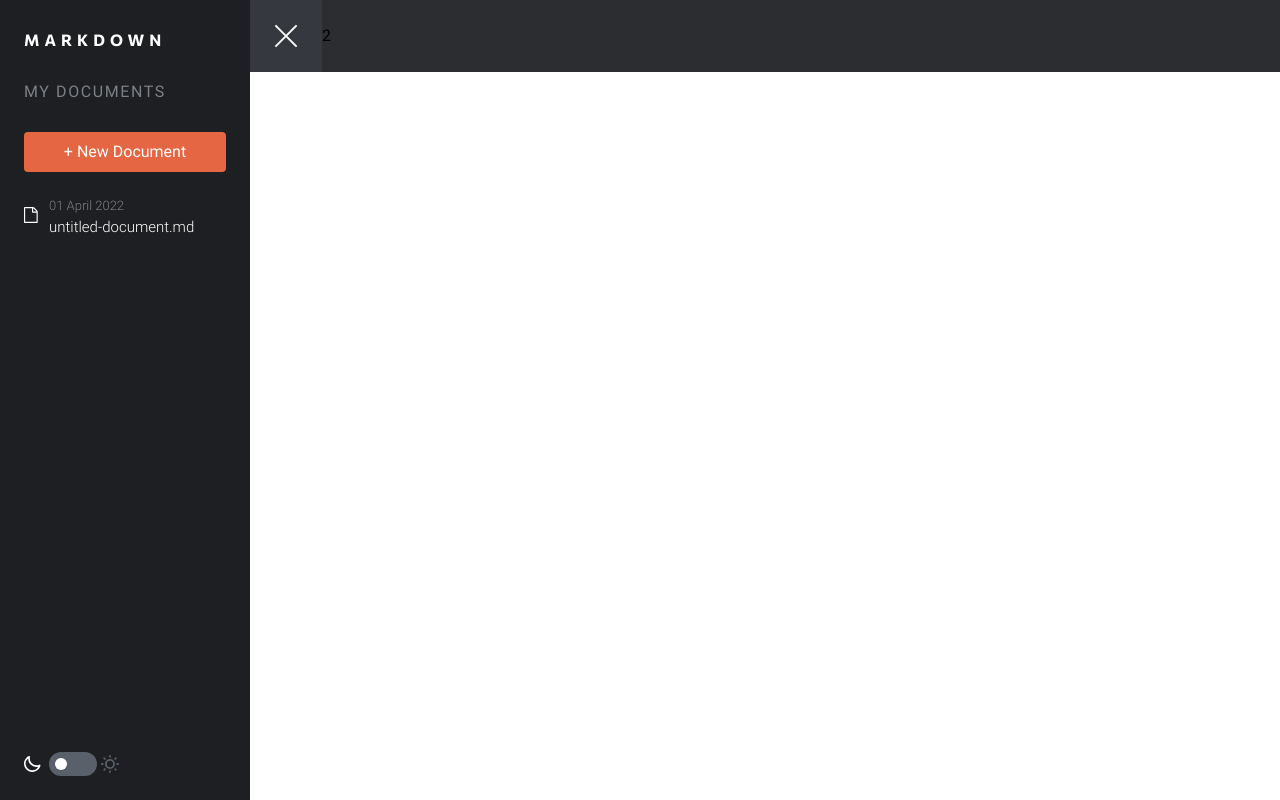
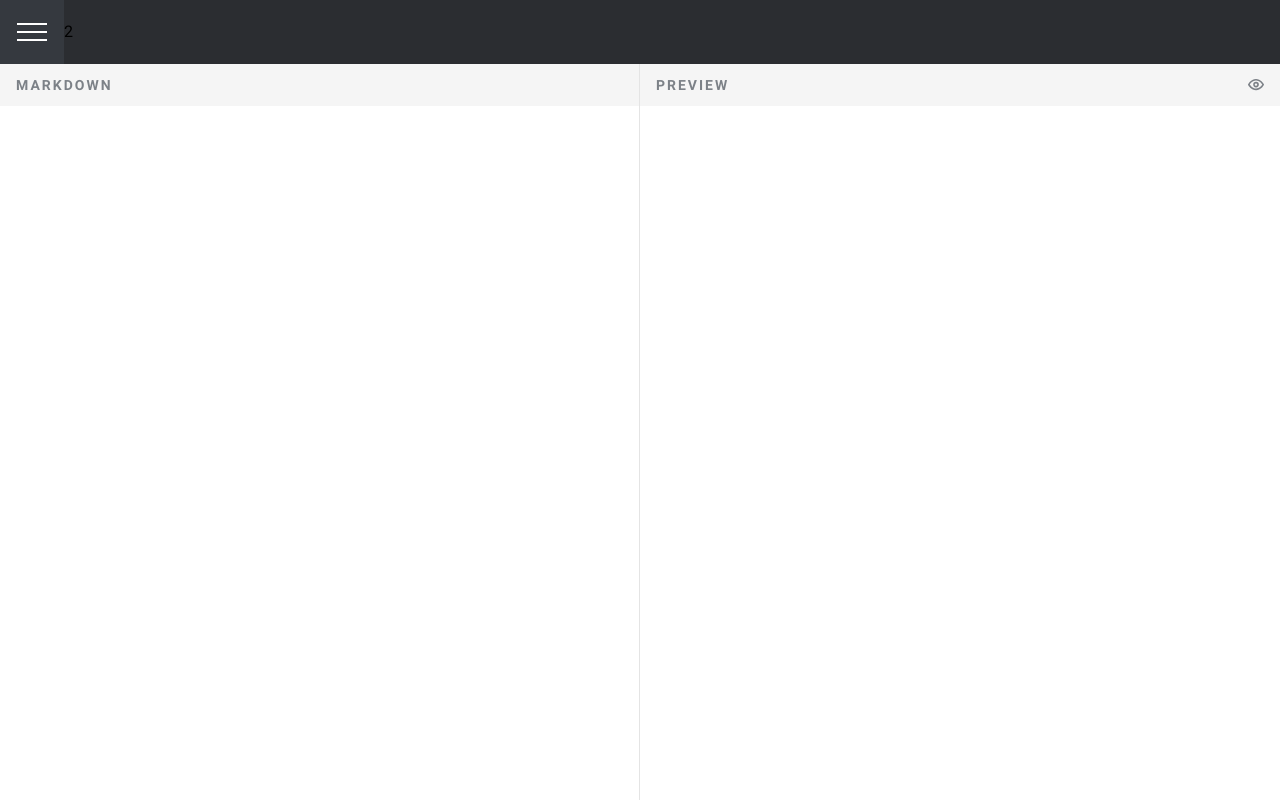
Before and after one commit to cazanca/in-browser-markdown, a Vue app: page / in a window 1280 px wide. Built offline with nearby package versions, Linux system fonts and the light colour scheme.

Commit message:
Create markdown preview

```diff
--- a/package.json
+++ b/package.json
@@ -12,6 +12,7 @@
   },
   "dependencies": {
     "@vueuse/core": "^11.1.0",
+    "marked": "^14.1.3",
     "pinia": "^2.2.4",
     "vue": "^3.5.12",
     "vue-router": "^4.4.5"
--- a/src/App.vue
+++ b/src/App.vue
@@ -3,12 +3,15 @@
     class="max-h-screen h-screen overflow-hidden flex flex-shrink-0 transition-colors duration-300"
   >
     <Sidebar :is-navigation-open="isNavigationOpen" />
+
     <section class="flex-shrink-0 w-screen h-full">
       <Navbar
         :is-navigation-open="isNavigationOpen"
         @open-navigation="openNavigation"
         @close-navigation="closeNavigation"
       />
+
+      <MarkdownPreview />
     </section>
   </main>
 </template>
@@ -19,10 +22,12 @@
 
 import Sidebar from './components/Sidebar.vue'
 import Navbar from './components/Navbar.vue'
+import MarkdownPreview from './components/MarkdownPreview.vue';
 
 const isDark = useDark()
 
-const isNavigationOpen = ref(true)
+const isNavigationOpen = ref(false)
+
 
 const openNavigation = () => {
   isNavigationOpen.value = true
@@ -30,5 +35,6 @@
 const closeNavigation = () => {
   isNavigationOpen.value = false
 }
+
 provide('isDark', isDark)
 </script>
--- /dev/null
+++ b/src/components/MarkdownHeader.vue
@@ -0,0 +1,14 @@
+<template>
+  <div class="flex items-center justify-between h-[42px] px-4 bg-custom-200 dark:bg-custom-900 text-custom-500 dark:text-custom-400 text-sm tracking-[2px] uppercase font-semibold">
+    <h2>{{ title }}</h2>
+    <slot />
+  </div>
+</template>
+
+<script setup>
+defineProps({
+  title: {
+    required: true
+  }
+})
+</script>
--- /dev/null
+++ b/src/components/MarkdownPreview.vue
@@ -0,0 +1,59 @@
+<template>
+  <section class="h-full bg-custom-100 dark:bg-custom-1000" :class="[isPreviewMdOpen ? 'bg-red-900 grid' :'md:grid md:grid-cols-2 justify-center']">
+
+    <article :class="[isPreviewMdOpen ? 'md:hidden' : 'md:block border-r border-custom-300 dark:border-custom-800', {'hidden': isPreviewOpen}]">
+
+      <MarkdownHeader title="markdown">
+
+        <button type="button" @click.prevent="isPreviewOpen = true" class="md:hidden">
+          <IconShowPreview />
+        </button>
+      </MarkdownHeader>
+      <div class="h-full px-5 py-4 md:py-5">
+
+        <form action="" class="h-full">
+          <textarea v-model="markdownText" name="editor" id="editor" class="resize-none w-full h-full outline-none bg-transparent text-custom-700 font-mono text-sm dark:text-custom-400"></textarea>
+        </form>
+      </div>
+    </article>
+
+    <article :class="['w-full md:block', {'hidden': !isPreviewOpen}]">
+
+      <MarkdownHeader title="preview">
+
+        <button type="button" @click.prevent="isPreviewOpen = false" class="md:hidden">
+          <IconHidePreview/>
+        </button>
+
+        <button type="button" @click.prevent="isPreviewMdOpen = !isPreviewMdOpen" class="hidden md:block">
+          <IconShowPreview v-if="!isPreviewMdOpen"/>
+          <IconHidePreview v-else/>
+        </button>
+      </MarkdownHeader>
+
+      <div v-html="convertHTML" class="h-full px-5 py-4 font-mono text-custom-700 dark:text-custom-400 md:py-5" :class="isPreviewMdOpen ? 'md:w-[672px] md:mx-auto': ''">
+
+      </div>
+    </article>
+
+  </section>
+</template>
+
+<script setup>
+import {  computed, ref } from 'vue';
+import { marked } from 'marked';
+
+import IconHidePreview from './icons/IconHidePreview.vue';
+import IconShowPreview from './icons/IconShowPreview.vue';
+import MarkdownHeader from './MarkdownHeader.vue';
+
+const isPreviewOpen = ref(false)
+const isPreviewMdOpen = ref(false)
+
+const markdownText = ref('')
+
+const convertHTML = computed(() => {
+  return marked.parse(markdownText.value)
+})
+
+</script>
--- a/src/components/Navbar.vue
+++ b/src/components/Navbar.vue
@@ -1,17 +1,17 @@
 <template>
-  <nav class="h-14 md:h-[72px] bg-custom-800 flex items-center">
+  <nav class="h-14 md:h-[64px] bg-custom-800 flex items-center">
     <div>
       <button
         @click.prevent="emit('openNavigation')"
         v-if="!isNavigationOpen"
-        class="w-14 h-14 md:w-[72px] md:h-[72px] flex items-center justify-center text-custom-100 bg-custom-700"
+        class="w-14 h-14 md:w-[64px] md:h-[64px] flex items-center justify-center text-custom-100 bg-custom-700"
       >
         <IconMenu />
       </button>
       <button
         @click.prevent="emit('closeNavigation')"
         v-else
-        class="w-14 h-14 md:w-[72px] md:h-[72px] flex items-center justify-center text-custom-100 bg-custom-700"
+        class="w-14 h-14 md:w-[64px] md:h-[64px] flex items-center justify-center text-custom-100 bg-custom-700"
       >
         <IconClose />
       </button>
--- /dev/null
+++ b/src/components/icons/IconHidePreview.vue
@@ -0,0 +1,3 @@
+<template>
+  <svg width="16" height="15" xmlns="http://www.w3.org/2000/svg"><path d="M1.38.027a.795.795 0 0 1 .769.206L14.815 12.9a.792.792 0 0 1 0 1.124.792.792 0 0 1-1.124 0L9.234 9.567a2.77 2.77 0 0 1-3.753-3.753L1.024 1.357a.795.795 0 0 1 .357-1.33Zm.998 3.832 1.156 1.116a10.846 10.846 0 0 0-1.773 2.153c.696 1.117 2.929 4.038 6.333 3.959a6.127 6.127 0 0 0 1.346-.198l1.25 1.25a7.505 7.505 0 0 1-2.556.53h-.198c-4.663 0-7.331-4.282-7.83-5.145a.792.792 0 0 1 0-.792A12.58 12.58 0 0 1 2.378 3.86Zm5.328-2.272c4.726-.143 7.52 4.267 8.028 5.145.15.24.163.542.031.792a12.58 12.58 0 0 1-2.304 2.874l-1.195-1.116a10.846 10.846 0 0 0 1.813-2.154c-.705-1.116-2.937-4.045-6.333-3.958a6.127 6.127 0 0 0-1.346.198L5.149 2.117a7.505 7.505 0 0 1 2.557-.53Zm-.974 5.486v.055c0 .656.532 1.188 1.188 1.188l.047-.008-1.235-1.235Z" fill="currentColor"/></svg>
+</template>
--- /dev/null
+++ b/src/components/icons/IconShowPreview.vue
@@ -0,0 +1,3 @@
+<template>
+  <svg width="16" height="12" xmlns="http://www.w3.org/2000/svg"><path d="M7.784.003c4.782-.144 7.597 4.31 8.109 5.198a.8.8 0 0 1 0 .8c-.688 1.2-3.255 5.086-7.677 5.198h-.2c-4.71 0-7.405-4.326-7.909-5.198a.8.8 0 0 1 0-.8C.803 4.001 3.362.115 7.784.003Zm.38 1.6h-.3c-3.199.08-5.286 2.71-6.086 3.998C2.482 6.73 4.73 9.68 8.176 9.6c3.199-.08 5.262-2.711 6.086-3.999-.712-1.127-2.967-4.086-6.398-3.998ZM8 2.803A2.799 2.799 0 1 1 8 8.4a2.799 2.799 0 0 1 0-5.598Zm0 1.599A1.2 1.2 0 1 0 8 6.8a1.2 1.2 0 0 0 0-2.4Z" fill="currentColor"/></svg>
+</template>
```
Also changed, not shown: 1 other file (tests, documents, lock files or other folders).
